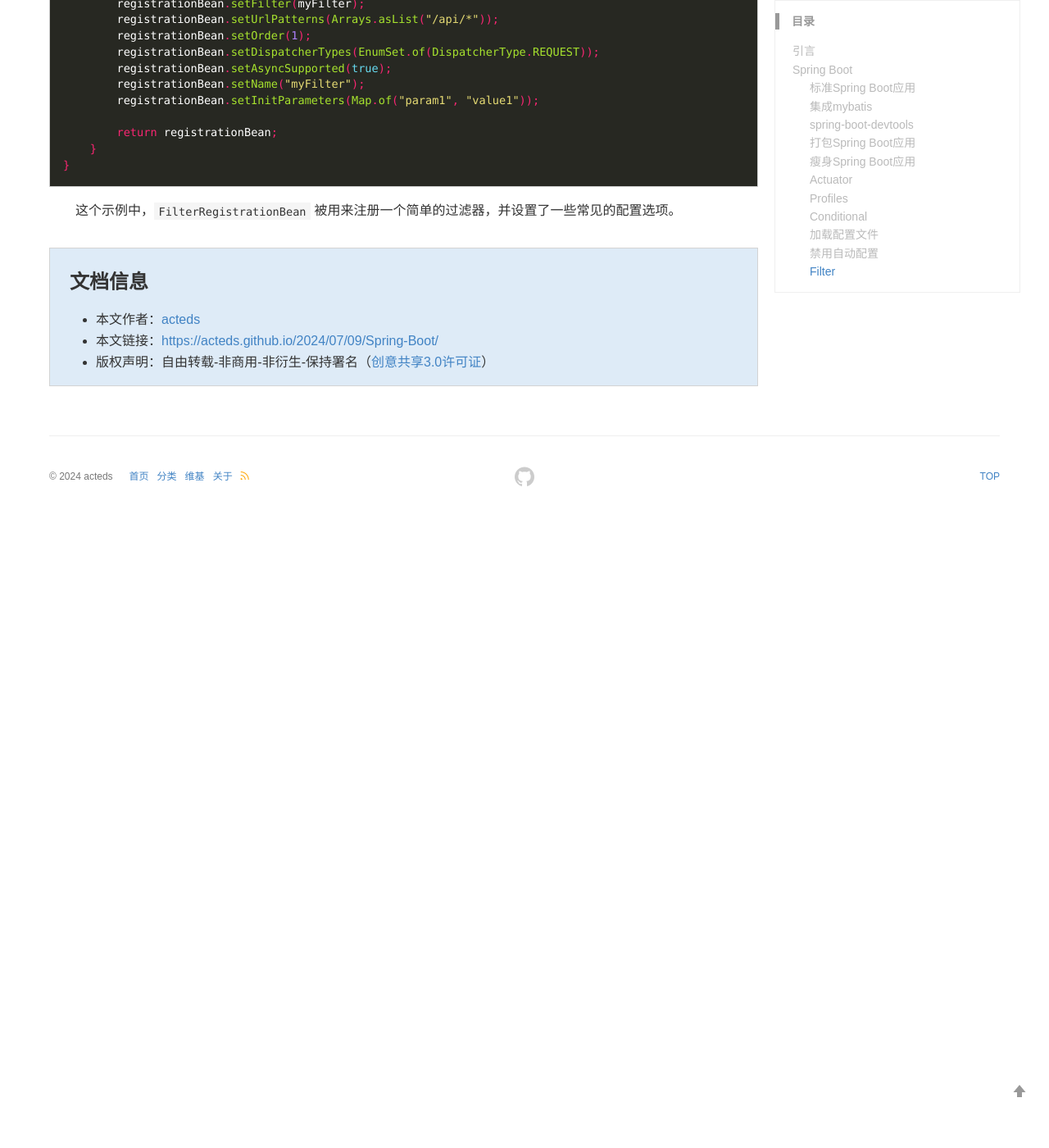
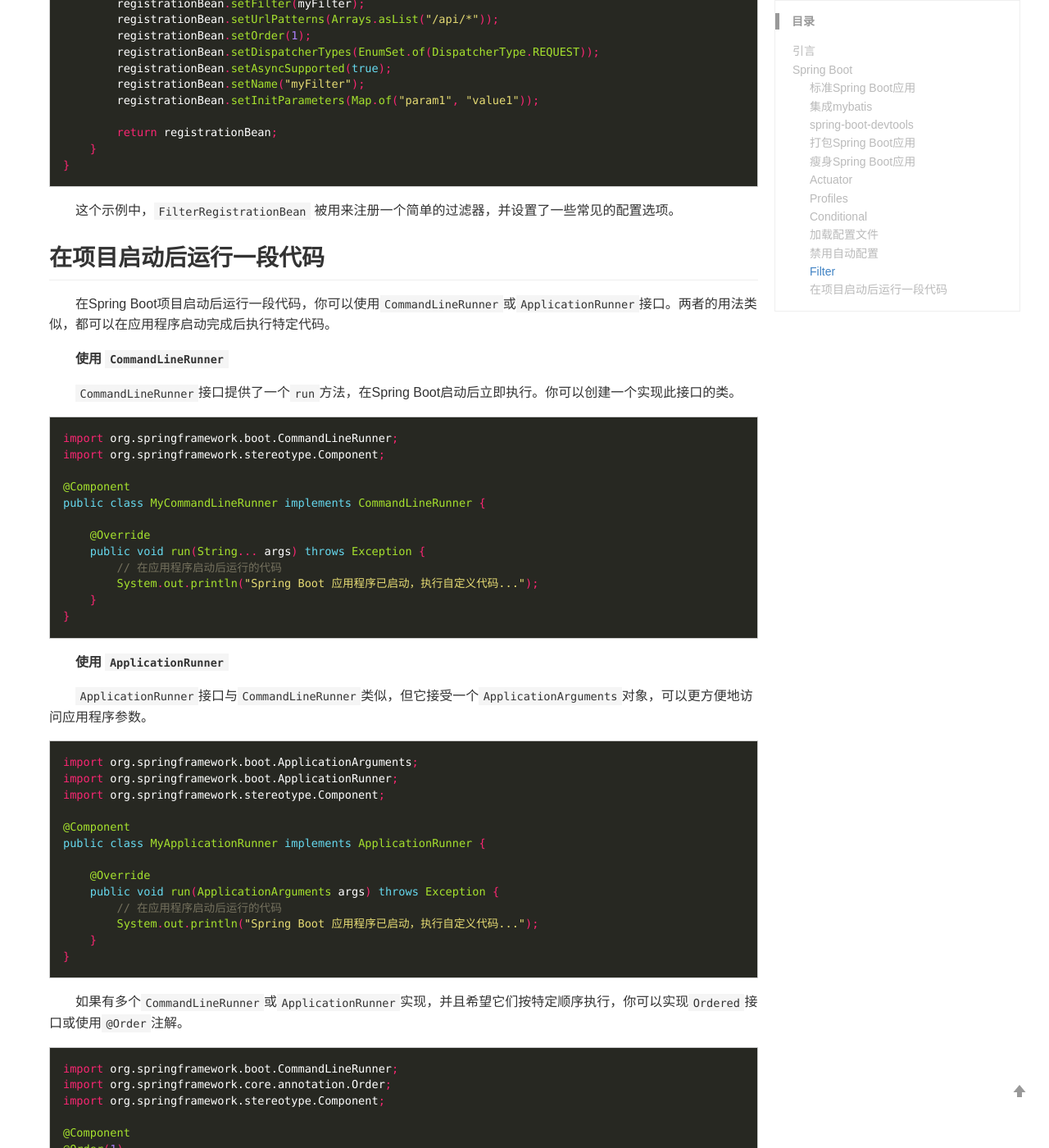
Before and after one commit to acteds/acteds.github.io, a Jekyll site: the page built from _posts/2024-07-09-Spring Boot.md, in a window 1280 px wide and 1400 px high, scrolled down 45147 px. Shown: the whole window at 82% size. Built offline with Jekyll 4.4.1, drawn with Linux system fonts in a browser that asks for light colours; before the commit the page ends 45777 px from its top, so only the background shows below that; some of the changed text lies outside the part shown.

Commit message:
在项目启动后运行一段代码

````diff
--- a/_posts/2024-07-09-Spring Boot.md
+++ b/_posts/2024-07-09-Spring Boot.md
@@ -698,7 +698,7 @@
 
 还有可能是项目名称的问题：
 
-在决定类路径上的条目更改时是否应触发重启时，DevTools会自动忽略名为Spring-Boot、Spring-Boot-DevTools、Spring-Boot-Autoconfiguration、Spring-Boot-Actuator和Spring-Boot-starter的项目。
+在决定类路径上的条目更改时是否应触发重启时，**DevTools会自动忽略名为：**`Spring-Boot`、`Spring-Boot-DevTools`、`Spring-Boot-Autoconfiguration`、`Spring-Boot-Actuator`和`Spring-Boot-starter`的项目。
 
 使用Ctrl+F9构建项目**会自动触发重新启动**。如果您希望在保存类文件后立即自动触发，可以按照问题中提供的热插拔链接进行操作。
 
@@ -2156,3 +2156,78 @@
 ```
 
 这个示例中，`FilterRegistrationBean` 被用来注册一个简单的过滤器，并设置了一些常见的配置选项。
+
+## 在项目启动后运行一段代码
+
+在Spring Boot项目启动后运行一段代码，你可以使用`CommandLineRunner`或`ApplicationRunner`接口。两者的用法类似，都可以在应用程序启动完成后执行特定代码。
+
+**使用 `CommandLineRunner`**
+
+`CommandLineRunner`接口提供了一个`run`方法，在Spring Boot启动后立即执行。你可以创建一个实现此接口的类。
+
+```java
+import org.springframework.boot.CommandLineRunner;
+import org.springframework.stereotype.Component;
+
+@Component
+public class MyCommandLineRunner implements CommandLineRunner {
+
+    @Override
+    public void run(String... args) throws Exception {
+        // 在应用程序启动后运行的代码
+        System.out.println("Spring Boot 应用程序已启动，执行自定义代码...");
+    }
+}
+```
+
+**使用 `ApplicationRunner`**
+
+`ApplicationRunner`接口与`CommandLineRunner`类似，但它接受一个`ApplicationArguments`对象，可以更方便地访问应用程序参数。
+
+```java
+import org.springframework.boot.ApplicationArguments;
+import org.springframework.boot.ApplicationRunner;
+import org.springframework.stereotype.Component;
+
+@Component
+public class MyApplicationRunner implements ApplicationRunner {
+
+    @Override
+    public void run(ApplicationArguments args) throws Exception {
+        // 在应用程序启动后运行的代码
+        System.out.println("Spring Boot 应用程序已启动，执行自定义代码...");
+    }
+}
+```
+
+如果有多个`CommandLineRunner`或`ApplicationRunner`实现，并且希望它们按特定顺序执行，你可以实现`Ordered`接口或使用`@Order`注解。
+
+```java
+import org.springframework.boot.CommandLineRunner;
+import org.springframework.core.annotation.Order;
+import org.springframework.stereotype.Component;
+
+@Component
+@Order(1)
+public class MyCommandLineRunner1 implements CommandLineRunner {
+
+    @Override
+    public void run(String... args) throws Exception {
+        System.out.println("第一个运行的 CommandLineRunner");
+    }
+}
+
+@Component
+@Order(2)
+public class MyCommandLineRunner2 implements CommandLineRunner {
+
+    @Override
+    public void run(String... args) throws Exception {
+        System.out.println("第二个运行的 CommandLineRunner");
+    }
+}
+```
+
+这样，`MyCommandLineRunner1`将会在`MyCommandLineRunner2`之前执行。
+
+在Spring Boot应用启动后运行代码的两种常用方法是实现`CommandLineRunner`或`ApplicationRunner`接口。选择其中之一，并将所需逻辑放入`run`方法中。通过实现`Ordered`接口或使用`@Order`注解，你可以控制多个运行器的执行顺序。
````
